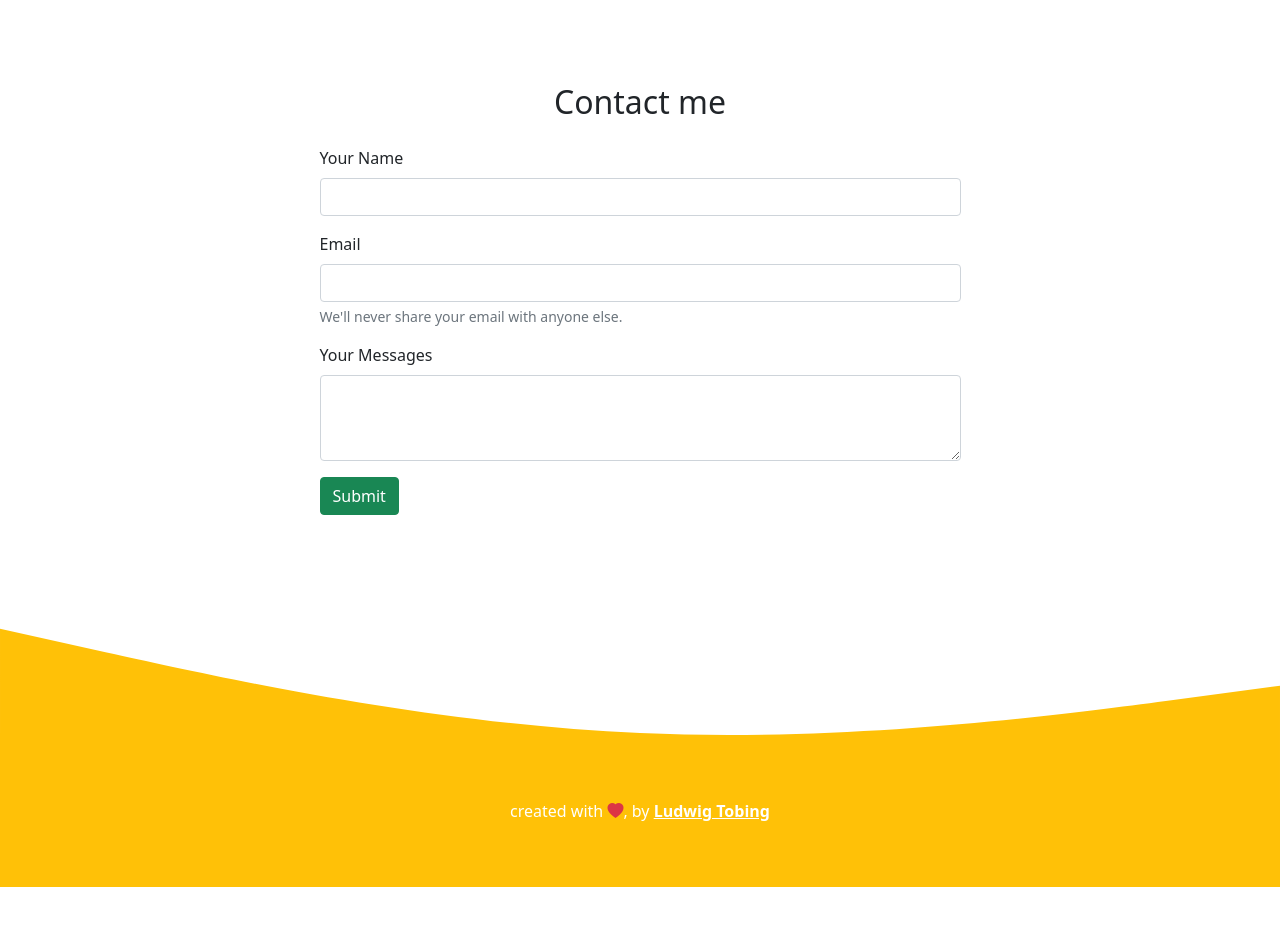
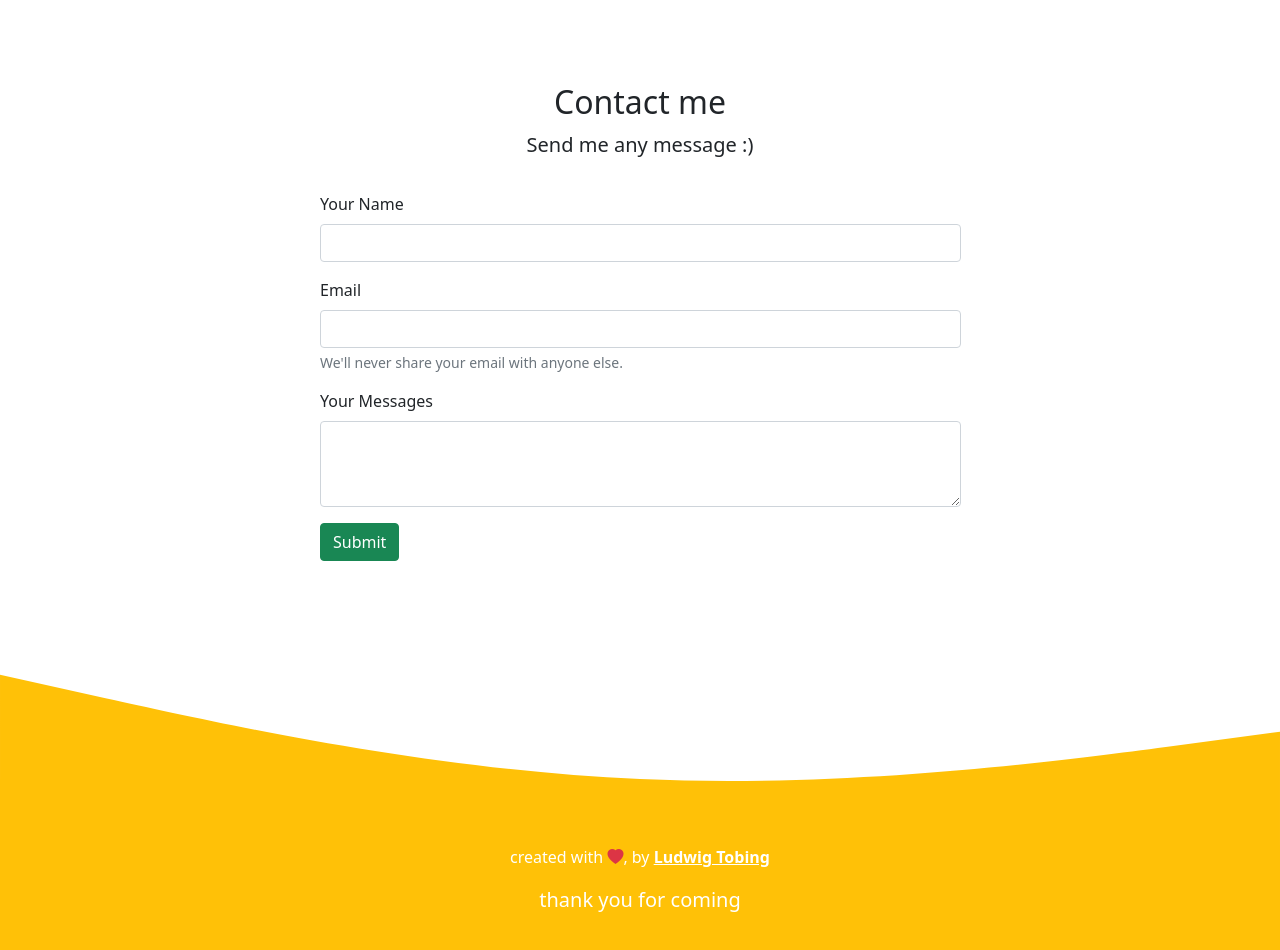
Before and after one commit to Uwiggiee/uwiggiee.github.io, a plain HTML site: page index.html in a window 1280 px wide. Shown: the part 2200-3150 px from the top of the page. Before the commit the page ends 3087 px from the top, so only its background shows below. Drawn offline with nearby package versions, Linux system fonts and the light colour scheme.

Commit message:
adding text in html

```diff
--- a/index.html
+++ b/index.html
@@ -143,6 +143,7 @@
         <div class="row text-center mb-3">
           <div class="col">
             <h2>Contact me</h2>
+            <p class="lead">Send me any message :)</p>
           </div>
         </div>
         <div class="row justify-content-center">
@@ -152,20 +153,20 @@
               <button type="button" class="btn-close" data-bs-dismiss="alert" aria-label="Close"></button>
             </div>
             <form name="submit-to-google-sheet">
-              <div class="mb-3">
-                <label for="name" class="form-label">Your Name</label>
+              <div class="mb-3" data-aos="zoom-in" data-aos-duration="1000" data-aos-delay="100">
+                <label for="name" class="form-label" >Your Name</label>
                 <input type="name" class="form-control" id="name" aria-describedby="name" name="nama" />
               </div>
-              <div class="mb-3">
+              <div class="mb-3" data-aos="zoom-in" data-aos-duration="1000" data-aos-delay="300">
                 <label for="email" class="form-label">Email</label>
                 <input type="email" class="form-control" id="email" aria-describedby="email" name="email" />
                 <div id="emailHelp" class="form-text">We'll never share your email with anyone else.</div>
               </div>
-              <div class="mb-3">
+              <div class="mb-3" data-aos="zoom-in" data-aos-duration="1000" data-aos-delay="600">
                 <label for="pesan" class="form-label">Your Messages</label>
                 <textarea class="form-control" id="pesan" rows="3" name="pesan"></textarea>
               </div>
-              <button type="submit" class="btn btn-success btn-kirim">Submit</button>
+              <button type="submit" class="btn btn-success btn-kirim" data-aos="zoom-in" data-aos-duration="1000" data-aos-delay="900">Submit</button>
               <button class="btn btn-primary btn-loading d-none" type="button" disabled>
                 <span class="spinner-border spinner-border-sm" role="status" aria-hidden="true"></span>
                 Loading...
@@ -183,6 +184,7 @@
     <!-- footer start -->
     <footer class="bg-warning text-white text-center pb-5">
       <p>created with <i class="bi bi-heart-fill text-danger"></i>, by <a href="https://www.instagram.com/ludwig_alvenn/" class="text-white fw-bold">Ludwig Tobing</a></p>
+      <p class="lead">thank you for coming</p>
     </footer>
     <!-- footer end -->
 
```
